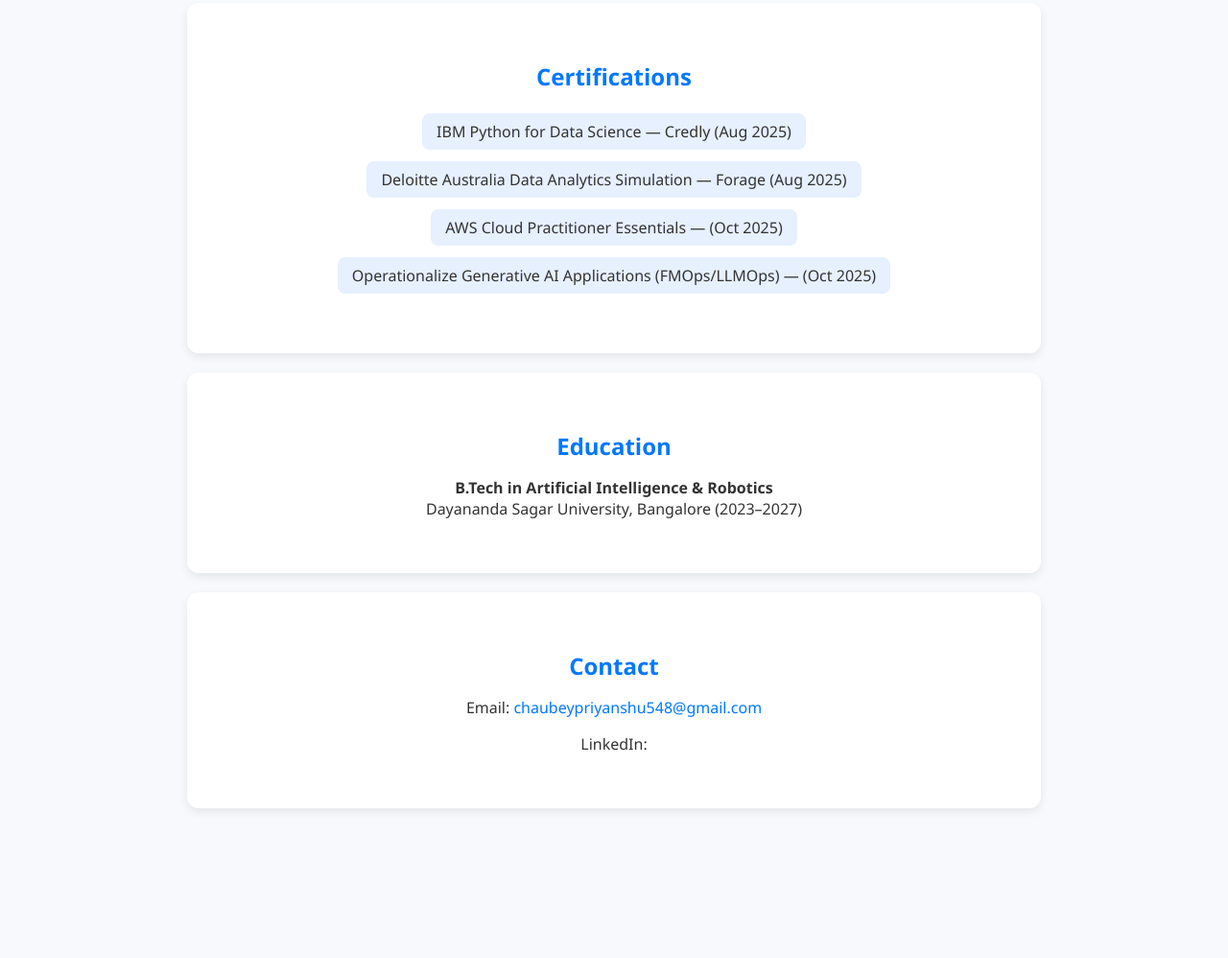
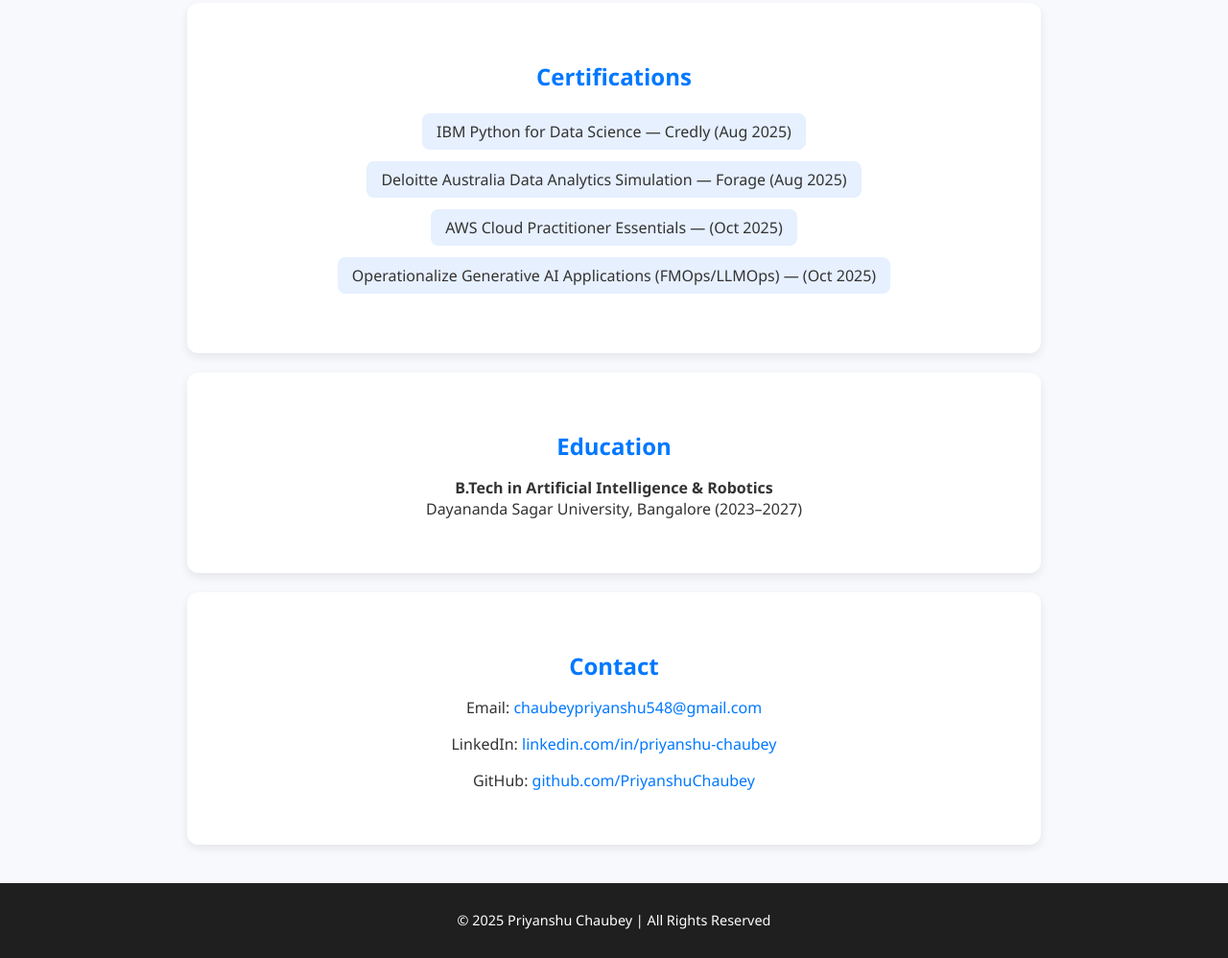
Before and after one commit to PriyanshuChaubey/PriyanshuChaubey.github.io, a plain HTML site: page index.html in a window 1280 px wide. Shown: the part 2131-3129 px from the top of the page at 96% size. Before the commit the page ends 2993 px from the top, so only its background shows below. Drawn offline with Linux system fonts and the light colour scheme.

Commit message:
index.html

```diff
--- a/index.html
+++ b/index.html
@@ -85,4 +85,12 @@
   <section id="contact">
     <h2>Contact</h2>
     <p>Email: <a href="mailto:chaubeypriyanshu548@gmail.com">chaubeypriyanshu548@gmail.com</a></p>
-    <p>LinkedIn: <a href="https://www.lin
+    <p>LinkedIn: <a href="https://www.linkedin.com/in/priyanshu-chaubey-03007b286/" target="_blank">linkedin.com/in/priyanshu-chaubey</a></p>
+    <p>GitHub: <a href="https://github.com/PriyanshuChaubey" target="_blank">github.com/PriyanshuChaubey</a></p>
+  </section>
+
+  <footer>
+    <p>© 2025 Priyanshu Chaubey | All Rights Reserved</p>
+  </footer>
+</body>
+</html>
```
